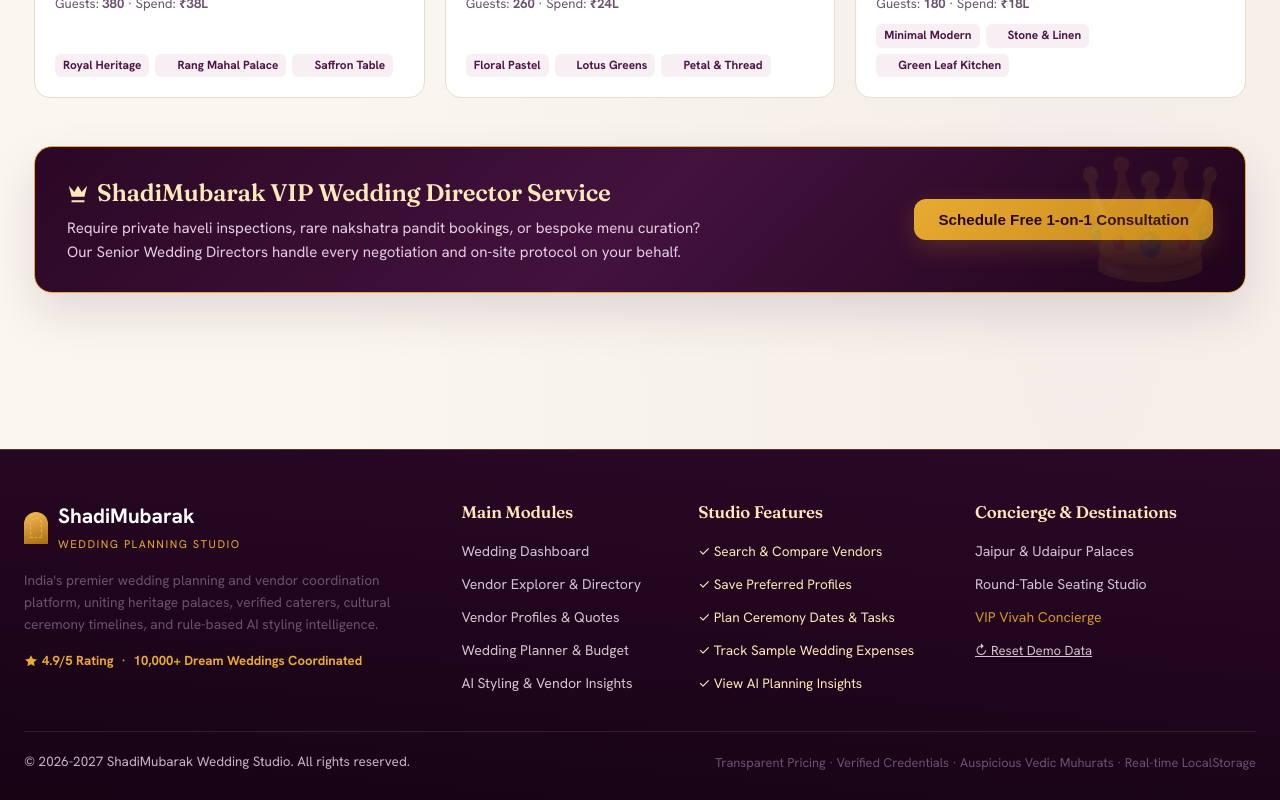
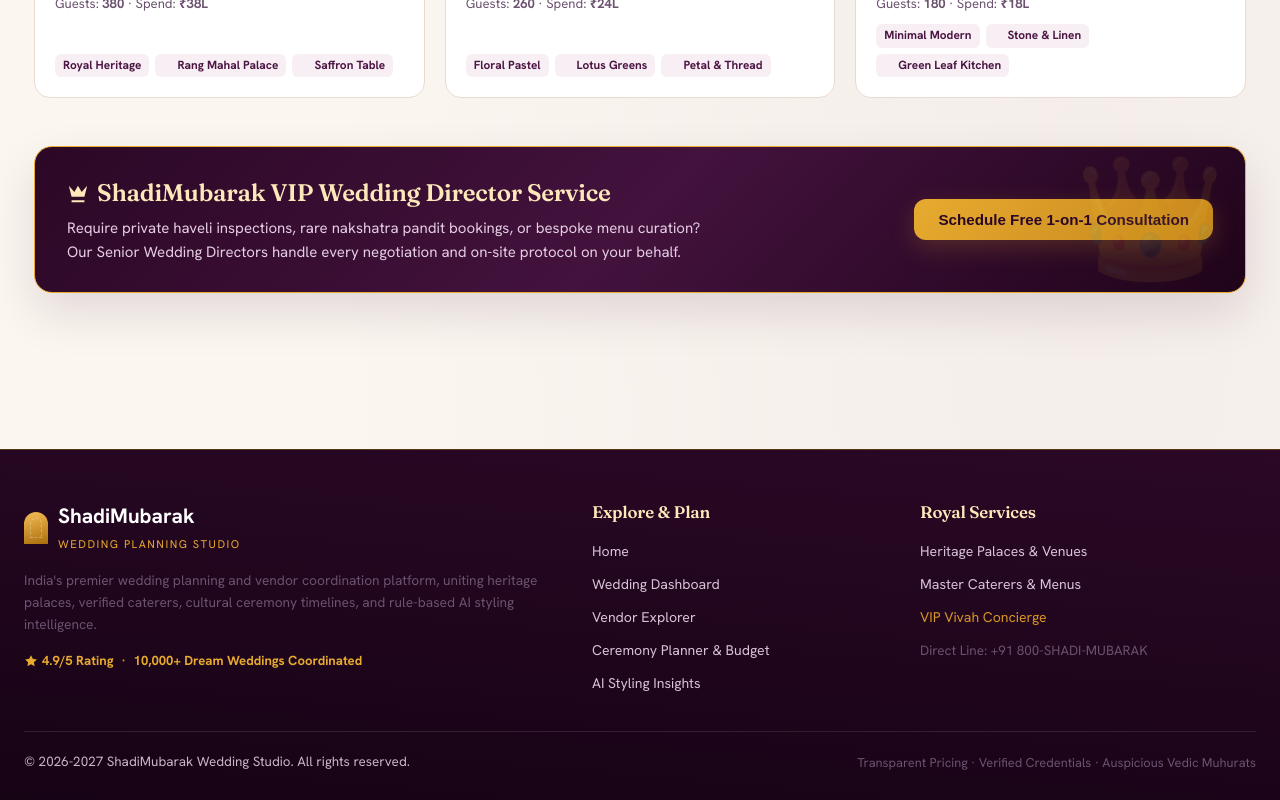
Before and after one commit to jtaniya005/Shadi_Mubarak_Studio, a React (Vite) app: page / in a window 1280 px wide. Shown: the part 3238-4038 px from the top of the page. Built offline with nearby package versions, Linux system fonts and the light colour scheme.

Commit message:
UI: Clean up footer by removing checklist items, reset buttons, and developer text

```diff
--- a/src/App.jsx
+++ b/src/App.jsx
@@ -82,18 +82,6 @@ function SiteHeader({ onOpenVip }) {
 }
 
 function SiteFooter({ onOpenVip }) {
-  const { set } = useStore();
-
-  const handleResetData = () => {
-    if (window.confirm("Reset all studio demo data to initial sample state?")) {
-      localStorage.removeItem("shadi_mubarak");
-      localStorage.removeItem("subh_vivah");
-      localStorage.removeItem("saptapadi");
-      set(INIT);
-      window.location.reload();
-    }
-  };
-
   return (
     <footer className="web-footer">
       <div className="footer-cols">
@@ -119,34 +107,23 @@ function SiteFooter({ onOpenVip }) {
         </div>
 
         <div className="footer-col">
-          <h4>Main Modules</h4>
+          <h4>Explore &amp; Plan</h4>
           <ul>
+            <li><Link to="/">Home</Link></li>
             <li><Link to="/dashboard">Wedding Dashboard</Link></li>
-            <li><Link to="/vendors">Vendor Explorer &amp; Directory</Link></li>
-            <li><Link to="/vendors/1">Vendor Profiles &amp; Quotes</Link></li>
-            <li><Link to="/planner">Wedding Planner &amp; Budget</Link></li>
-            <li><Link to="/insights">AI Styling &amp; Vendor Insights</Link></li>
+            <li><Link to="/vendors">Vendor Explorer</Link></li>
+            <li><Link to="/planner">Ceremony Planner &amp; Budget</Link></li>
+            <li><Link to="/insights">AI Styling Insights</Link></li>
           </ul>
         </div>
 
         <div className="footer-col">
-          <h4>Studio Features</h4>
+          <h4>Royal Services</h4>
           <ul>
-            <li><span style={{ color: "var(--gold-soft)", fontSize: "0.85rem" }}>✓ Search &amp; Compare Vendors</span></li>
-            <li><span style={{ color: "var(--gold-soft)", fontSize: "0.85rem" }}>✓ Save Preferred Profiles</span></li>
-            <li><span style={{ color: "var(--gold-soft)", fontSize: "0.85rem" }}>✓ Plan Ceremony Dates &amp; Tasks</span></li>
-            <li><span style={{ color: "var(--gold-soft)", fontSize: "0.85rem" }}>✓ Track Sample Wedding Expenses</span></li>
-            <li><span style={{ color: "var(--gold-soft)", fontSize: "0.85rem" }}>✓ View AI Planning Insights</span></li>
-          </ul>
-        </div>
-
-        <div className="footer-col">
-          <h4>Concierge &amp; Destinations</h4>
-          <ul>
-            <li><Link to="/vendors">Jaipur &amp; Udaipur Palaces</Link></li>
-            <li><Link to="/planner">Round-Table Seating Studio</Link></li>
+            <li><Link to="/vendors">Heritage Palaces &amp; Venues</Link></li>
+            <li><Link to="/vendors">Master Caterers &amp; Menus</Link></li>
             <li><button onClick={onOpenVip} style={{ background: "none", border: 0, padding: 0, color: "var(--gold)", cursor: "pointer", font: "inherit", fontSize: "0.88rem" }}>VIP Vivah Concierge</button></li>
-            <li><button onClick={handleResetData} style={{ background: "none", border: 0, padding: 0, color: "#d8c2d5", cursor: "pointer", font: "inherit", fontSize: "0.82rem", textDecoration: "underline" }}>↻ Reset Demo Data</button></li>
+            <li><span className="muted" style={{ fontSize: "0.84rem" }}>Direct Line: +91 800-SHADI-MUBARAK</span></li>
           </ul>
         </div>
       </div>
@@ -154,7 +131,7 @@ function SiteFooter({ onOpenVip }) {
       <div className="footer-bottom">
         <div>&copy; 2026-2027 ShadiMubarak Wedding Studio. All rights reserved.</div>
         <div style={{ color: "var(--mut)", fontSize: "0.8rem" }}>
-          Transparent Pricing · Verified Credentials · Auspicious Vedic Muhurats · Real-time LocalStorage
+          Transparent Pricing · Verified Credentials · Auspicious Vedic Muhurats
         </div>
       </div>
     </footer>
--- a/src/styles/index.css
+++ b/src/styles/index.css
@@ -1697,8 +1697,8 @@ td:first-child {
   max-width: 1240px;
   margin: 0 auto;
   display: grid;
-  grid-template-columns: 2fr 1fr 1.2fr 1.4fr;
-  gap: 36px;
+  grid-template-columns: 2.2fr 1.2fr 1.4fr;
+  gap: 40px;
   padding-bottom: 36px;
   border-bottom: 1px solid rgba(255, 255, 255, 0.1);
 }
```
